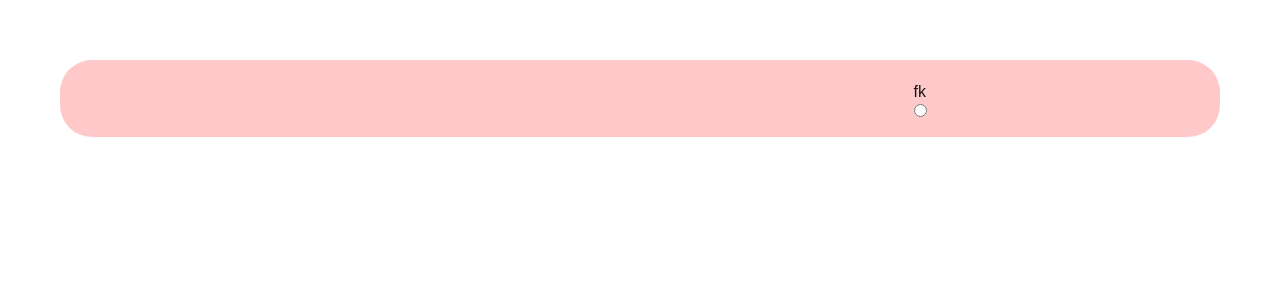
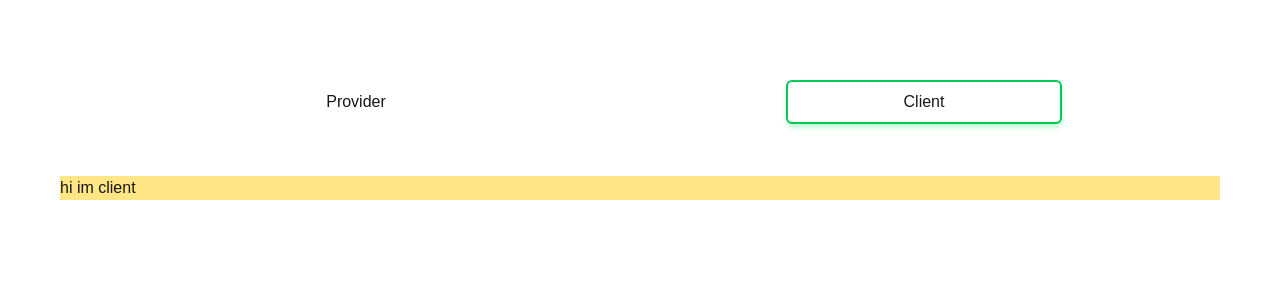
Before and after one commit to YasasSri2002/nestify-eServices, a Next.js app: page /register in a window 1280 px wide. Shown: the top 300 px of the page. Built offline with nearby package versions, Linux system fonts and the light colour scheme.

Commit message:
register page update

```diff
--- /dev/null
+++ b/src/app/register/Client.tsx
@@ -0,0 +1,8 @@
+"use client";
+import { useState } from "react";
+
+export default function ClientForm() {
+  return <div>
+      hi im client
+  </div>;
+}
--- a/src/app/register/providerForm.tsx
+++ b/src/app/register/Provider.tsx
@@ -2,5 +2,5 @@
 import { useState } from "react";
 
 export default function ProviderForm() {
-  return;
+  return <div></div>;
 }
--- a/src/app/register/page.tsx
+++ b/src/app/register/page.tsx
@@ -1,46 +1,51 @@
 "use client";
-import { useRef } from "react";
-export default function RegisterPage(){
+import { useState, useEffect } from 'react';
+import ClientForm from './Client';
+import ProviderForm from './Provider';
 
-    const checkedRef= useRef(false);
+export default function RegisterPage() {
+  const [role, setRole] = useState('client');
 
-    const handleClick = () =>{
-       const el = document.getElementById("providerRadio") as HTMLInputElement | null;
-        if (el) {
-            el.checked = true;
-        }
+  useEffect(() => {
+    console.log("Selected role:", role);
+  }, [role]);
 
-        console.log(el?.value);
-        console.log(checkedRef);
-    }
-
-    return(
-        <>
-            <div className="flex justify-center">
-                 <div className="m-15 w-full bg-red-200 h-fit rounded-4xl p-5 grid
-                grid-cols-2 space-x-6">
-                    <div className="col-1 grid justify-items-center">
-
-                    </div>
-                    <div className="col-2 grid  justify-items-center">
-                        <div className="grid">
-                            <div className="flex">
-                                <input type="radio" name="provider" id="providerRadio"
-                                className="sr-only"
-                                checked = {false}
-                                value="provider"
-                                onChange={(e)=> checkedRef.current = e.target.checked}
-
-                                    />
-                                    <label htmlFor="provider" onClick={handleClick}>fk</label>
+  return (
+    <div className="flex flex-col items-center m-10 p-5">
+      {/* Role Selection Toggle */}
+      <div className="w-full rounded-4xl p-5 grid grid-cols-2 gap-4">
+        <div className="grid justify-items-center">
+          <button
+            onClick={() => setRole('provider')}
+            className={`w-1/2 max-w-m  px-4 py-2 rounded-md transition-all ${
+              role === 'provider'
+                ? "border-2 border-green-500 shadow-md shadow-green-200 bg-white font-medium rounded-2xl"
+                : " hover:bg-gray-100"
+            }`}
+          >
+            Provider
+          </button>
         </div>
 
-                            <input type="radio" name="client" id="clientRadio" />
+        <div className="grid justify-items-center">
+          <button
+            onClick={() => setRole('client')}
+            className={`w-1/2 px-4 py-2 rounded-md transition-all ${
+              role === 'client'
+                ? "border-2 border-green-500 shadow-md shadow-green-200 bg-white font-medium rounded-2xl"
+                : " hover:bg-gray-100"
+            }`}
+          >
+            Client
+          </button>
         </div>
       </div>
 
+      {/* Conditionally Render Imported Forms */}
+      <div className="w-full mt-8 bg-amber-200">
+        {role === 'client' && <ClientForm />}
+        {role === 'provider' && <ProviderForm />}
       </div>
     </div>
-        </>
   );
 }
```
Also changed, not shown: src/app/register/ClientForm.ts (deleted). Lines whose indentation alone changed are shown as unchanged.
